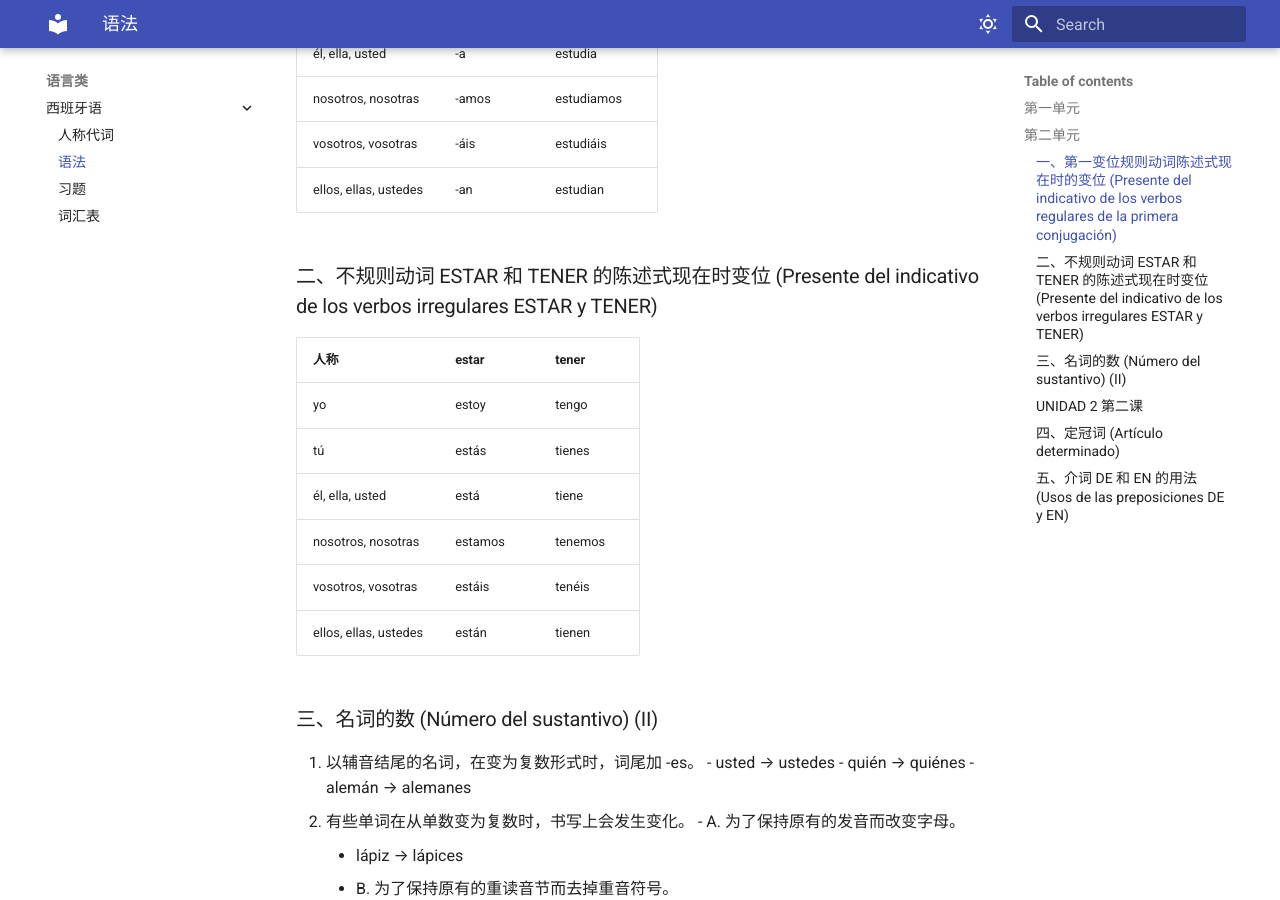
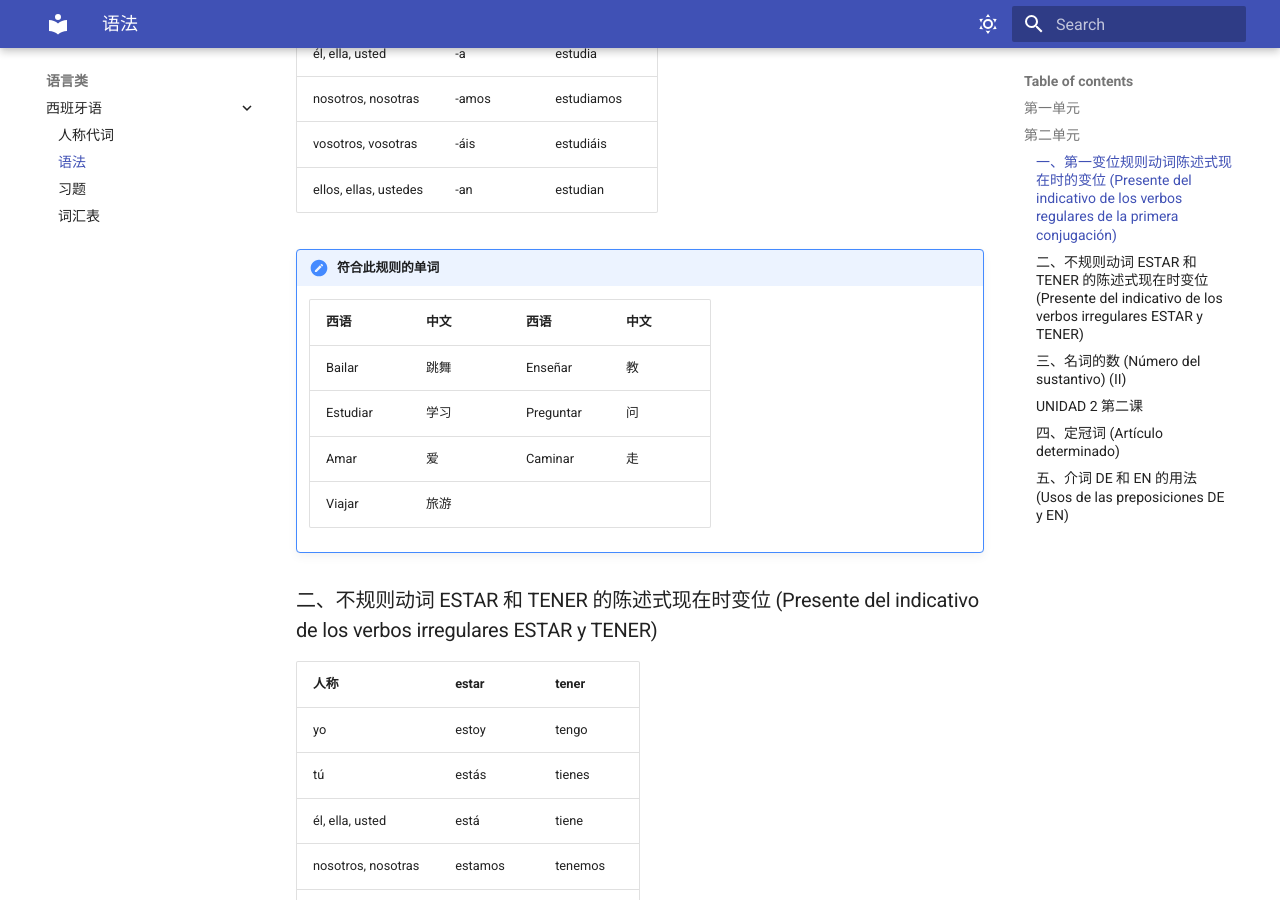
Before and after one commit to Sniper-ft/Sniper-ft.github.io, an MkDocs documentation site: the page built from docs/语言类/西班牙语/2一些规则.md, in a window 1280 px wide and 900 px high, scrolled down 913 px. Built offline with MkDocs 1.6.1 and Material for MkDocs 9.7.7, drawn with Linux system fonts in a browser that asks for light colours; nearby versions of some CDN libraries; a style sheet for code colours, icons or effects is not loaded.

Commit message:
update: 9.28

```diff
--- a/docs/语言类/西班牙语/2一些规则.md
+++ b/docs/语言类/西班牙语/2一些规则.md
@@ -23,6 +23,13 @@
 | vosotros, vosotras | -áis | estudiáis |
 | ellos, ellas, ustedes | -an | estudian |
 
+!!! note "符合此规则的单词"
+    | 西语 | 中文 | 西语 | 中文|
+    | ---- | ---- |---|---|
+    | Bailar | 跳舞 | Enseñar | 教 |
+    | Estudiar | 学习 |Preguntar | 问 |
+    | Amar | 爱 | Caminar | 走 |
+    | Viajar | 旅游 |
 ### 二、不规则动词 ESTAR 和 TENER 的陈述式现在时变位 (Presente del indicativo de los verbos irregulares ESTAR y TENER)
 
 | 人称 | estar | tener |
```
Also changed, not shown: docs/语言类/西班牙语/4词汇表.md (+8 -0 lines).
